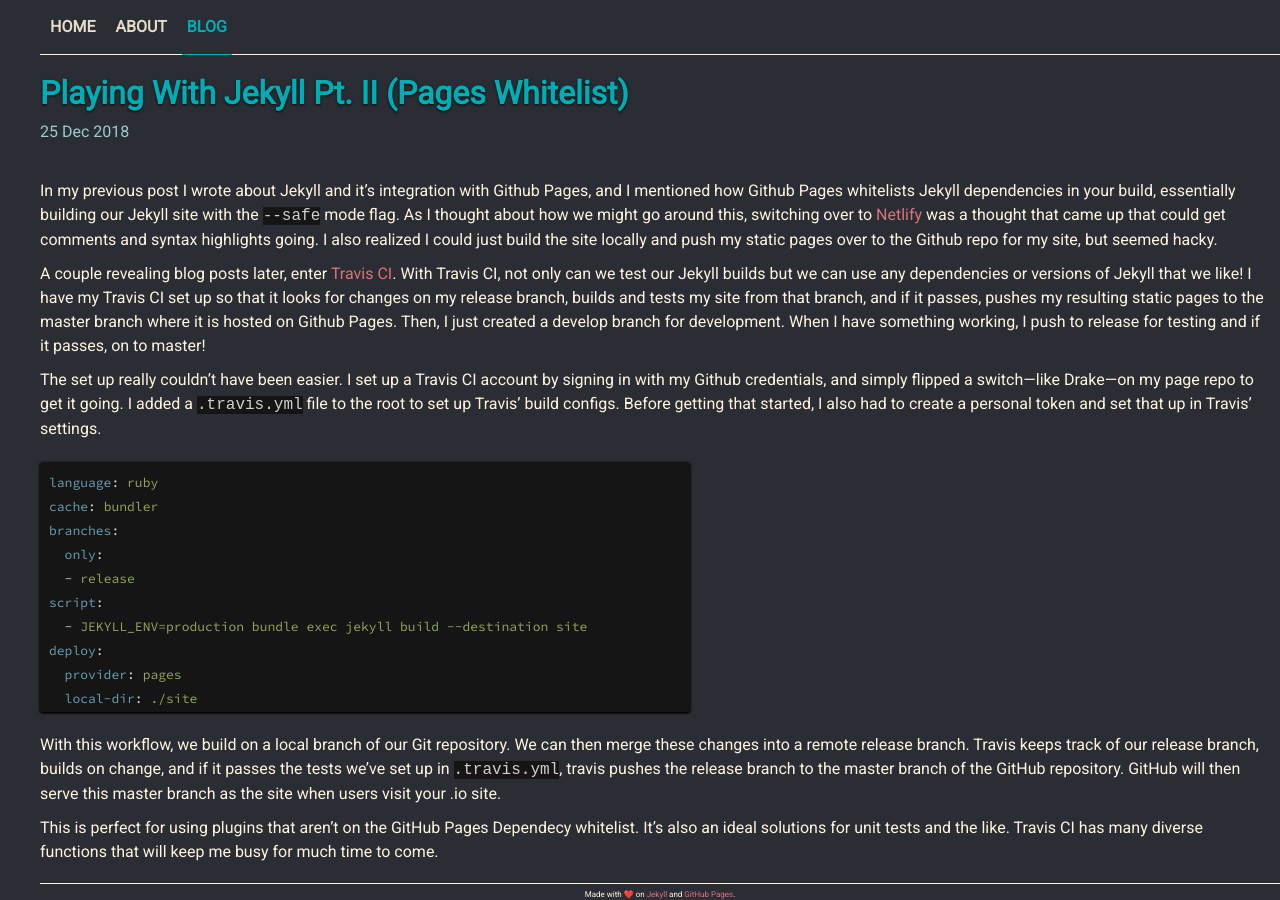
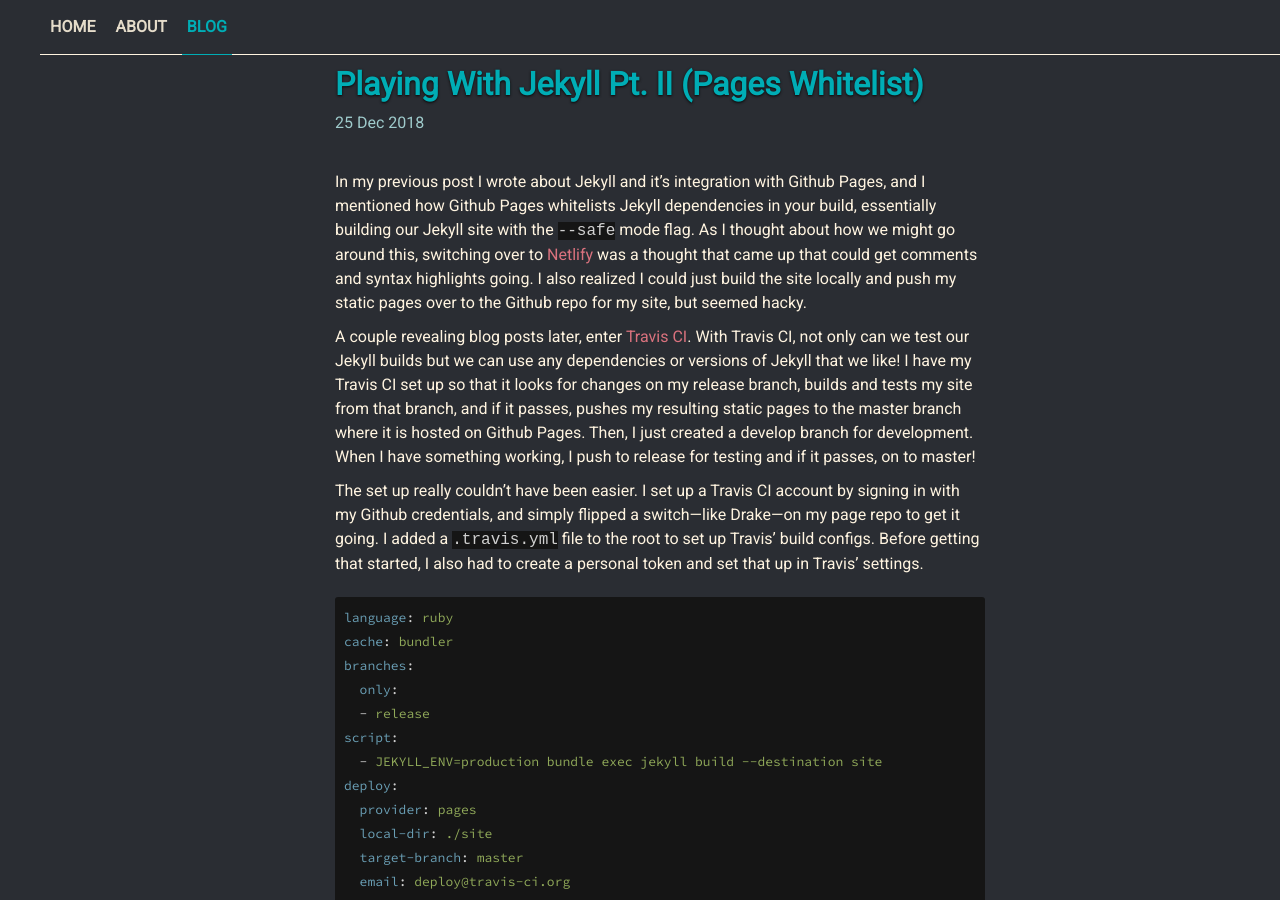
Before and after one commit to MattRugamas/mattrugamas.com, a Jekyll site: the page built from _posts/2018-12-25-Playing With Jekyll Pt. II (Pages Whitelist).md, in a window 1280 px wide and 900 px high. Built offline with Jekyll 4.4.1, drawn with Linux system fonts in a browser that asks for light colours; some of the changed text lies outside the part shown.

Commit message:
Added fixed header, various SCSS changes

```diff
--- a/_layouts/base.html
+++ b/_layouts/base.html
@@ -16,7 +16,7 @@
     {% include navigation.html %}
     {{ content }}
     <footer>
-      <p>Made with ❤️ on <span><a href="https://www.jekyllrb.com">Jekyll</a></span> and <span><a href="https://pages.github.com">GitHub Pages</a></span>.
+      <p>Copyright © 2019 Matt Rugamas. Made with ❤️ on <span><a href="https://www.jekyllrb.com">Jekyll</a></span> and <span><a href="https://pages.github.com">GitHub Pages</a></span>.
       </p>
     </footer>
   </body>
--- a/_sass/main.scss
+++ b/_sass/main.scss
@@ -29,8 +29,8 @@
 %content-base {
   display: flex;
   flex-flow: column nowrap;
-  min-height: calc(100vh - 72px);
-  padding: 15px 10px 15px 0;
+  min-height: calc(100vh - 20px);
+  padding: 60px 0 15px;
   h1 {
     margin: 0;
     span {
@@ -65,13 +65,8 @@
 ////////////////////
 
 pre.highlight {
-  max-width: 650px;
-  max-height: 250px;
   padding: 1vmin;
-
   overflow-x: scroll;
-
-  box-shadow: 0 1px 2px black, 0 1px 3px black;
   border-radius: 3px;
   code {
     font-family: 'Source Code Pro', monospace;
@@ -112,7 +107,12 @@
 }
 
 nav {
+  position: fixed;
+  width: 100%;
+  z-index: 2;
+
   box-shadow: 0 1px 0 $text;
+  background-color: $base;
   ul {
     display: flex;
     flex-flow: row nowrap;
@@ -184,7 +184,7 @@
 div#base-content {
   @extend %content-base;
   ul#blog-list {
-    margin: 5vh 0 0;
+    margin: 3vh 0 0;
     max-width: 900px;
     li {
       margin: 0 0 3vh 0;
@@ -234,6 +234,7 @@
   div#base-content {
     min-height: 0;
     padding-left: 10px;
+    padding-right: 10px;
     h1 {
       text-align: center;
     }
@@ -262,6 +263,7 @@
   div#base-content {
     min-height: 0;
     padding-left: 10px;
+    padding-right: 10px;
     h1 {
       text-align: center;
     }
@@ -278,7 +280,7 @@
 footer {
   padding: 5px 0 0 0;
 
-  font-size: 8px;
+  font-size: 9px;
   text-align: center;
   background-color: $base;
   box-shadow: 0 -1px 0 $text;
@@ -311,7 +313,7 @@
     flex-flow: row;
     justify-content: space-between;
     p.about-me {
-      max-width: 65vw;
+      max-width: 50vw;
       margin: 0;
     }
     figure {
@@ -362,6 +364,7 @@
     div#about-me {
       flex-flow: row wrap-reverse;
       p.about-me {
+        text-align: justify;
         max-width: 97vw;
         margin: 0 0 3vh;
       }
@@ -387,6 +390,7 @@
     div#about-me {
       flex-flow: row wrap-reverse;
       p.about-me {
+        text-align: justify;
         max-width: 97vw;
         margin: 0 0 3vh;
       }
@@ -414,6 +418,8 @@
 
 div#post-content {
   @extend %content-base;
+  max-width: 650px;
+  margin: 0 auto;
   h1#post-title {
     text-transform: capitalize;
   }
@@ -441,7 +447,9 @@
 }
 @media all and (max-width: 500px) {
   div#post-content {
-    padding: 15px 0;
+    padding-left: 10px;
+    padding-right: 10px;
+    margin: 0;
     p#post-date {
       display: block;
       text-align: center;
@@ -453,7 +461,9 @@
 }
 @media all and (max-width: 800px) {
   div#post-content {
-    padding: 15px 10px;
+    padding-left: 10px;
+    padding-right: 10px;
+    margin: 0;
     h1#post-title {
       text-align: center;
     }
--- a/about.html
+++ b/about.html
@@ -3,7 +3,7 @@
 ---
 <h1>My name is <span>Matthew Rugamas</span>.</h1>
 <div id="about-me">
-  <p class="about-me">I'm just another student pursuing Computer Science at <a href="http://www.mtsac.edu/">Mt. SAC</a> from the suburbs of Los Angeles, California. Apart from learning about data structures, algorithms and object-oriented programming languages, lately I've taken a liking to Jekyll, GitHub Pages and Travis CI as I develop my first working static site—the one you're reading now. I have a strong belief in Open Source and the part we all play in making the web a better place. All the code/assets for this site can be found <a href="https://github.com/samagurtam/samagurtam.github.io">here</a>. In the past I've <a href="http://www.shamancult.bandcamp.com/">played</a> <a href="https://www.youtube.com/watch?v=d0XhHuLBBIY&feature=youtu.be">music</a>.</p>
+  <p class="about-me">I'm just another student pursuing Computer Science at Santa Monica College from the suburbs of Los Angeles, California. I'm also currently doing Technical Support full-time at <a href="www.edlio.com/">Edlio</a>. Apart from learning about data structures, algorithms and object-oriented programming languages, lately I've taken a liking to Jekyll, GitHub Pages and Travis CI as I develop my first working static site—the one you're reading now. I have a strong interest in Open Source softwares and the part we all play in making the web a better place. All the code/assets for this site can be found <a href="https://github.com/MattRugamas/mattrugamas.com">here</a>. In the past I've <a href="http://www.shamancult.bandcamp.com/">played</a> <a href="https://www.youtube.com/watch?v=d0XhHuLBBIY&feature=youtu.be">music</a>.</p>
 
   {% figure %}
   <img id="selfie" src="/assets/img/default.jpeg" alt="selfie and link to my twatter" height="192" width="188" />
```
Also changed, not shown: README.md.
